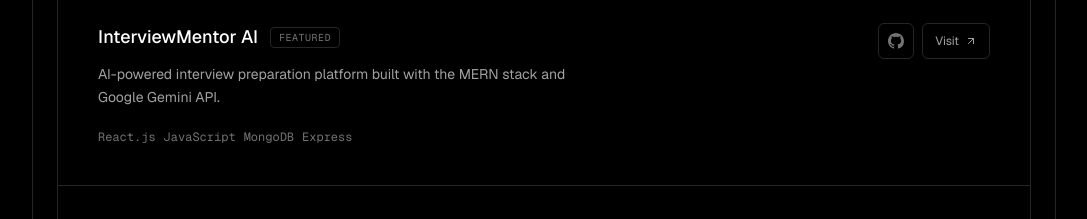
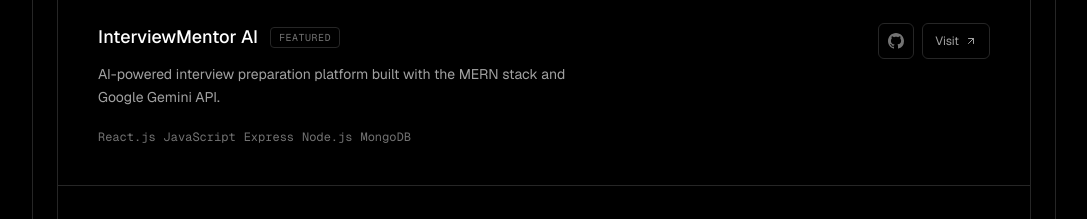
Before and after one commit to Harsh18v/portfolio, a Next.js app: page / in a window 1280 px wide. Shown: the part 2820-3039 px from the top of the page, without its empty margins (96-1183 px from the left). Built offline with nearby package versions, Linux system fonts and the light colour scheme.

Commit message:
fix: update project tags for InterviewMentor AI

```diff
--- a/src/data/portfolio.ts
+++ b/src/data/portfolio.ts
@@ -48,7 +48,7 @@
     title: "InterviewMentor AI",
     description:
       "AI-powered interview preparation platform built with the MERN stack and Google Gemini API.",
-    tags: ["React.js", "JavaScript", "MongoDB", "Express"],
+    tags: ["React.js", "JavaScript", "Express", "Node.js", "MongoDB"],
     liveUrl: "https://harsh-interviewmentor-ai.vercel.app/",
     githubUrl: "https://github.com/Harsh18v/interviewmentor-ai",
     featured: true,
```
